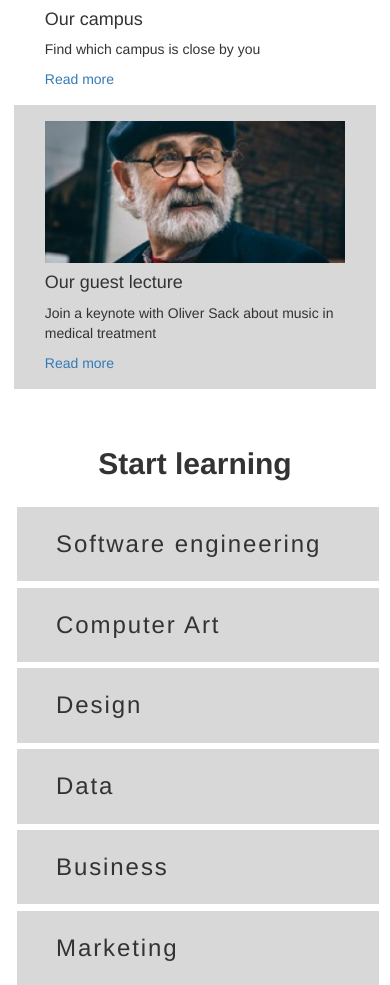
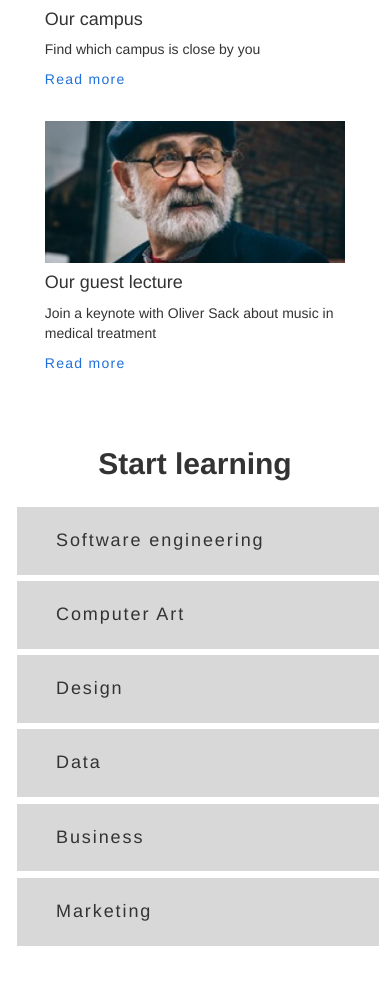
Before and after one commit to dariod/colmarAcademy-Bootstrap, a plain HTML site: page index.html in a window 390 px wide. Shown: the part 992-1977 px from the top of the page. Drawn offline with nearby package versions, Linux system fonts and the light colour scheme.

Commit message:
Fix anchors style. Fix few layout aspects.

```diff
--- a/index.html
+++ b/index.html
@@ -134,7 +134,7 @@
 
 
             <!-- Small orizontal card format -->
-            <div class="row horizCardPad bgDark">
+            <div class="row horizCardPad bgDark" id="guestLecture">
               <img class="visible-lg visible-md img-responsive col-md-5 col-lg-5" src="./resources/images/information-guest-lecture.jpg" alt="Guest">
               <!-- Alternate image for smaller displays -->
               <img class="visible-sm visible-xs img-responsive col-xs-12 col-sm-12" src="./resources/images/information-guest-lecture-mobile.jpg" alt="Guest">
--- a/resources/css/style.css
+++ b/resources/css/style.css
@@ -128,11 +128,17 @@ h2 {
 h3 {
   margin: 1.5rem;
   letter-spacing: 0.12rem;
+  font-size: 1.125rem;
 }
 
 h5 {
   font-weight: lighter;
   letter-spacing: 0.08rem;
+}
+
+a {
+  letter-spacing: 0.08rem;
+  color: #2070D9;
 }
 
 .lead {
@@ -170,7 +176,8 @@ h5 {
 }
 
 @media (max-width: 992px) {
-  #section3 {
+  #section3,
+  #guestLecture {
     background-color: #FFFFFF;
   }
 }
```
Also changed, not shown: 1 other file.
